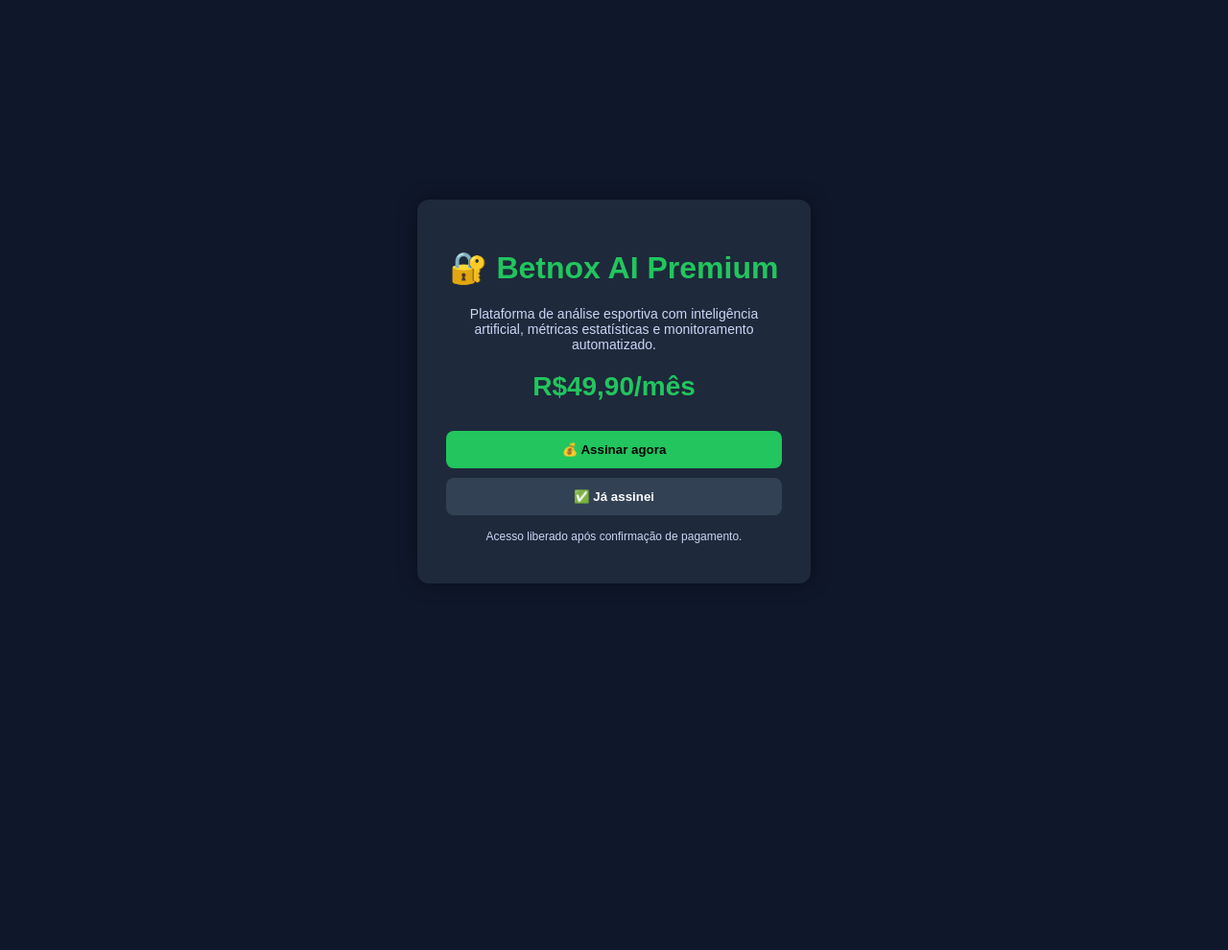
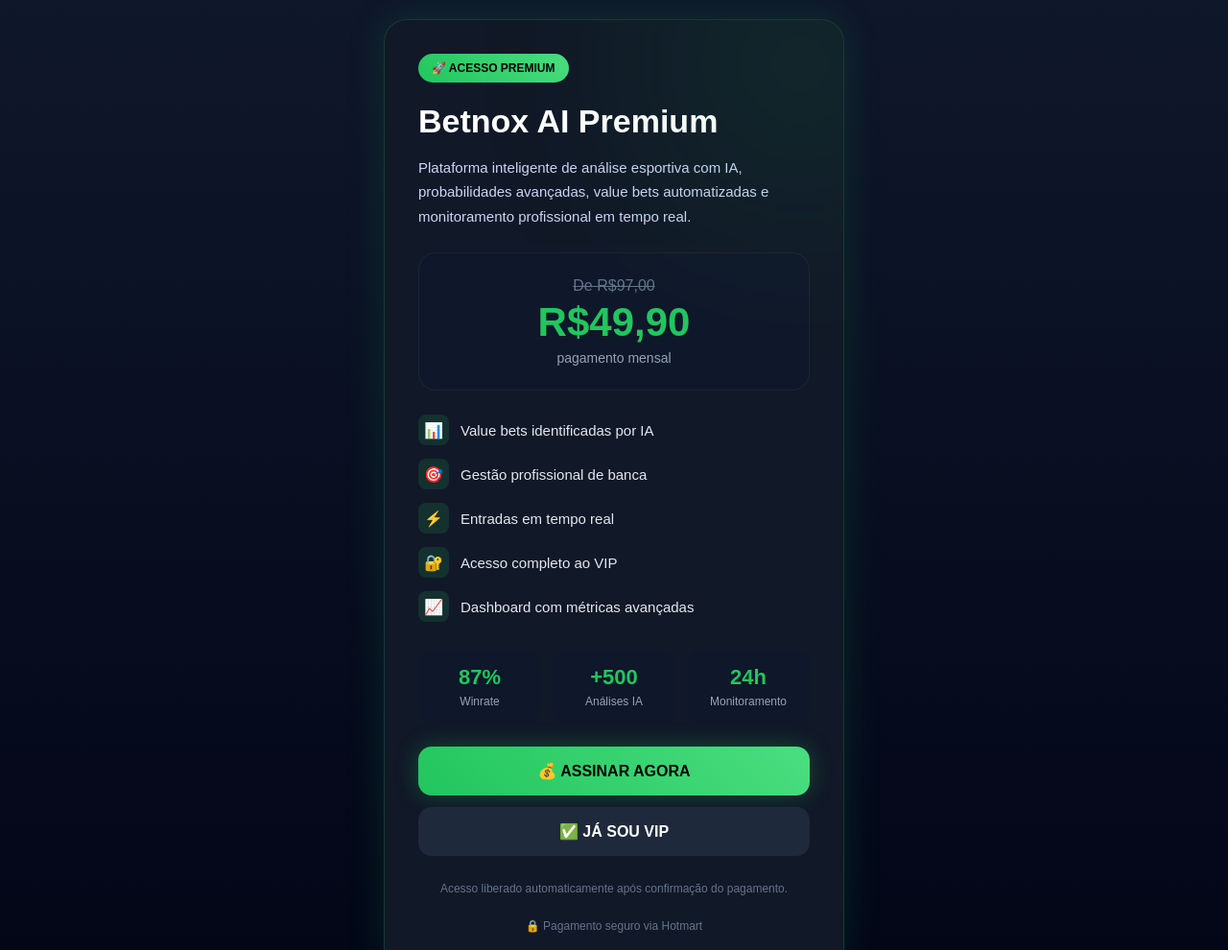
Before and after one commit to drhersonsoares-blip/betnox-ai, a website: page frontend/checkout.html in a window 1280 px wide. Shown: the top 990 px of the page at 96% size. Before the commit the page ends 816 px from the top, so only its background shows below. Drawn offline with Linux system fonts and the light colour scheme.

Commit message:
Checkout premium SaaS

```diff
--- a/frontend/checkout.html
+++ b/frontend/checkout.html
@@ -1,101 +1,446 @@
 <!DOCTYPE html>
 <html lang="pt-BR">
+
 <head>
+
   <meta charset="UTF-8">
-  <title>Pagamento VIP</title>
+
+  <meta
+    name="viewport"
+    content="width=device-width, initial-scale=1.0"
+  >
+
+  <title>Betnox AI Premium</title>
 
   <style>
+
+    * {
+      margin: 0;
+      padding: 0;
+      box-sizing: border-box;
+    }
+
     body {
-      background: #0f172a;
+
+      background:
+        linear-gradient(
+          180deg,
+          #0f172a,
+          #020617
+        );
+
       color: #fff;
+
       font-family: Arial;
+
+      min-height: 100vh;
+
       display: flex;
+
       justify-content: center;
+
       align-items: center;
-      height: 100vh;
+
+      padding: 20px;
     }
 
     .box {
-      background: #1e293b;
-      padding: 30px;
-      border-radius: 12px;
-      text-align: center;
-      width: 350px;
-      box-shadow: 0 0 20px rgba(0,0,0,0.4);
+
+      background: #111827;
+
+      width: 100%;
+
+      max-width: 480px;
+
+      border-radius: 24px;
+
+      padding: 35px;
+
+      box-shadow:
+        0 0 40px rgba(34,197,94,0.15);
+
+      border:
+        1px solid rgba(34,197,94,0.2);
+
+      position: relative;
+
+      overflow: hidden;
+    }
+
+    .glow {
+
+      position: absolute;
+
+      width: 250px;
+      height: 250px;
+
+      background: #22c55e;
+
+      filter: blur(120px);
+
+      opacity: 0.15;
+
+      top: -80px;
+      right: -80px;
+    }
+
+    .badge {
+
+      display: inline-block;
+
+      background:
+        linear-gradient(
+          45deg,
+          #22c55e,
+          #4ade80
+        );
+
+      color: #000;
+
+      font-size: 12px;
+
+      padding: 8px 14px;
+
+      border-radius: 999px;
+
+      font-weight: bold;
+
+      margin-bottom: 20px;
     }
 
     h1 {
-      color: #22c55e;
+
+      font-size: 34px;
+
+      margin-bottom: 15px;
+
+      line-height: 1.2;
     }
 
-    p {
+    .desc {
+
       color: #cbd5f5;
-      font-size: 14px;
+
+      line-height: 1.7;
+
+      font-size: 15px;
+
+      margin-bottom: 25px;
+    }
+
+    .price-box {
+
+      background: #0f172a;
+
+      border-radius: 18px;
+
+      padding: 25px;
+
+      text-align: center;
+
+      margin-bottom: 25px;
+
+      border:
+        1px solid rgba(255,255,255,0.05);
+    }
+
+    .old-price {
+
+      color: #64748b;
+
+      text-decoration: line-through;
+
+      font-size: 16px;
+
+      margin-bottom: 5px;
     }
 
     .price {
-      font-size: 28px;
+
+      font-size: 42px;
+
       color: #22c55e;
-      margin: 20px 0;
+
       font-weight: bold;
     }
 
+    .small {
+
+      color: #94a3b8;
+
+      font-size: 14px;
+
+      margin-top: 5px;
+    }
+
+    .benefits {
+
+      margin: 25px 0;
+    }
+
+    .benefit {
+
+      display: flex;
+
+      align-items: center;
+
+      gap: 12px;
+
+      margin-bottom: 14px;
+
+      color: #e2e8f0;
+
+      font-size: 15px;
+    }
+
+    .icon {
+
+      width: 32px;
+      height: 32px;
+
+      border-radius: 8px;
+
+      background: rgba(34,197,94,0.15);
+
+      display: flex;
+
+      justify-content: center;
+
+      align-items: center;
+
+      color: #22c55e;
+
+      font-size: 16px;
+
+      flex-shrink: 0;
+    }
+
+    .stats {
+
+      display: grid;
+
+      grid-template-columns:
+        repeat(3, 1fr);
+
+      gap: 12px;
+
+      margin-top: 30px;
+    }
+
+    .stat {
+
+      background: #0f172a;
+
+      border-radius: 14px;
+
+      padding: 15px;
+
+      text-align: center;
+    }
+
+    .stat h3 {
+
+      color: #22c55e;
+
+      font-size: 22px;
+
+      margin-bottom: 5px;
+    }
+
+    .stat p {
+
+      color: #94a3b8;
+
+      font-size: 12px;
+    }
+
     button {
-      margin-top: 10px;
-      padding: 12px;
+
       width: 100%;
+
       border: none;
-      border-radius: 8px;
-      background: #22c55e;
-      color: #000;
+
+      border-radius: 14px;
+
+      padding: 16px;
+
+      font-size: 16px;
+
+      font-weight: bold;
+
       cursor: pointer;
-      font-weight: bold;
+
       transition: 0.2s;
     }
 
-    button:hover {
-      transform: scale(1.03);
+    .primary {
+
+      background:
+        linear-gradient(
+          45deg,
+          #22c55e,
+          #4ade80
+        );
+
+      color: #000;
+
+      margin-top: 25px;
+
+      box-shadow:
+        0 0 25px rgba(34,197,94,0.3);
+    }
+
+    .primary:hover {
+
+      transform: translateY(-2px);
     }
 
     .secondary {
+
+      background: #1e293b;
+
+      color: #fff;
+
+      margin-top: 12px;
+    }
+
+    .secondary:hover {
+
       background: #334155;
-      color: #fff;
     }
+
+    .footer {
+
+      margin-top: 25px;
+
+      text-align: center;
+
+      color: #64748b;
+
+      font-size: 12px;
+
+      line-height: 1.6;
+    }
+
   </style>
+
 </head>
 
 <body>
 
   <div class="box">
 
-    <h1>🔐 Betnox AI Premium</h1>
+    <div class="glow"></div>
 
-    <p>
-      Plataforma de análise esportiva com inteligência artificial,
-      métricas estatísticas e monitoramento automatizado.
-    </p>
-
-    <div class="price">
-      R$49,90/mês
+    <div class="badge">
+      🚀 ACESSO PREMIUM
     </div>
 
-    <button onclick="irHotmart()">
-      💰 Assinar agora
+    <h1>
+      Betnox AI Premium
+    </h1>
+
+    <div class="desc">
+
+      Plataforma inteligente de análise esportiva com IA,
+      probabilidades avançadas,
+      value bets automatizadas
+      e monitoramento profissional em tempo real.
+
+    </div>
+
+    <div class="price-box">
+
+      <div class="old-price">
+        De R$97,00
+      </div>
+
+      <div class="price">
+        R$49,90
+      </div>
+
+      <div class="small">
+        pagamento mensal
+      </div>
+
+    </div>
+
+    <div class="benefits">
+
+      <div class="benefit">
+        <div class="icon">📊</div>
+        <span>Value bets identificadas por IA</span>
+      </div>
+
+      <div class="benefit">
+        <div class="icon">🎯</div>
+        <span>Gestão profissional de banca</span>
+      </div>
+
+      <div class="benefit">
+        <div class="icon">⚡</div>
+        <span>Entradas em tempo real</span>
+      </div>
+
+      <div class="benefit">
+        <div class="icon">🔐</div>
+        <span>Acesso completo ao VIP</span>
+      </div>
+
+      <div class="benefit">
+        <div class="icon">📈</div>
+        <span>Dashboard com métricas avançadas</span>
+      </div>
+
+    </div>
+
+    <div class="stats">
+
+      <div class="stat">
+        <h3>87%</h3>
+        <p>Winrate</p>
+      </div>
+
+      <div class="stat">
+        <h3>+500</h3>
+        <p>Análises IA</p>
+      </div>
+
+      <div class="stat">
+        <h3>24h</h3>
+        <p>Monitoramento</p>
+      </div>
+
+    </div>
+
+    <button
+      class="primary"
+      onclick="irHotmart()"
+    >
+      💰 ASSINAR AGORA
     </button>
 
-    <button class="secondary" onclick="jaPaguei()">
-      ✅ Já assinei
+    <button
+      class="secondary"
+      onclick="jaPaguei()"
+    >
+      ✅ JÁ SOU VIP
     </button>
 
-    <p style="margin-top:15px;font-size:12px">
-      Acesso liberado após confirmação de pagamento.
-    </p>
+    <div class="footer">
+
+      Acesso liberado automaticamente após confirmação do pagamento.
+      <br><br>
+      🔒 Pagamento seguro via Hotmart
+
+    </div>
 
   </div>
 
   <script>
 
     function irHotmart() {
+
       window.open(
         "https://pay.hotmart.com/Y105732828C",
         "_blank"
@@ -104,11 +449,17 @@
 
     function jaPaguei() {
 
-      localStorage.setItem("vip", "true");
+      localStorage.setItem(
+        "vip",
+        "true"
+      );
 
-      alert("VIP liberado com sucesso!");
+      alert(
+        "VIP liberado com sucesso!"
+      );
 
-      window.location.href = "dashboard.html";
+      window.location.href =
+        "dashboard.html";
     }
 
   </script>
```
